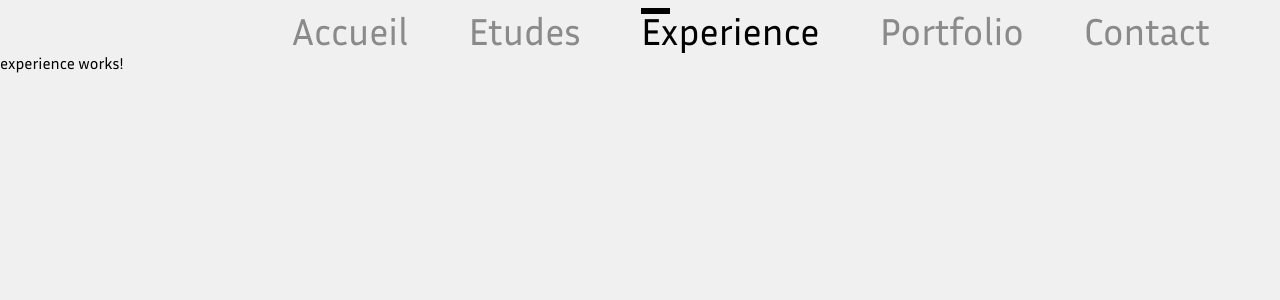
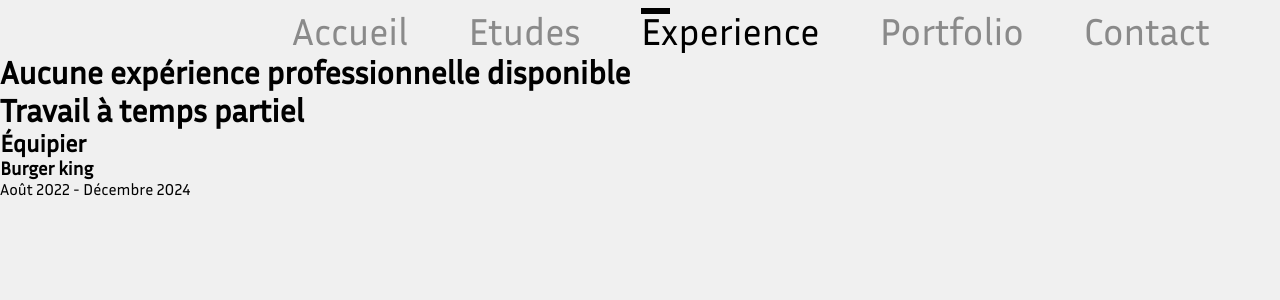
Before and after one commit to tony-nguyen1/angular_site_perso, an Angular app: page /experience in a window 1280 px wide. Shown: the top 300 px of the page. Built offline with nearby package versions, Linux system fonts and the light colour scheme.

Commit message:
update experience

```diff
--- a/src/app/experience/experience.component.html
+++ b/src/app/experience/experience.component.html
@@ -1 +1,9 @@
-<p>experience works!</p>
+<h1>Aucune expérience professionnelle disponible</h1>
+
+<h1>Travail à temps partiel</h1>
+
+<div>
+  <h2>Équipier</h2>
+  <h3>Burger king</h3>
+  <p>Août 2022 - Décembre 2024</p>
+</div>
```
Also changed, not shown: 1 other file (tests, documents, lock files or other folders).
